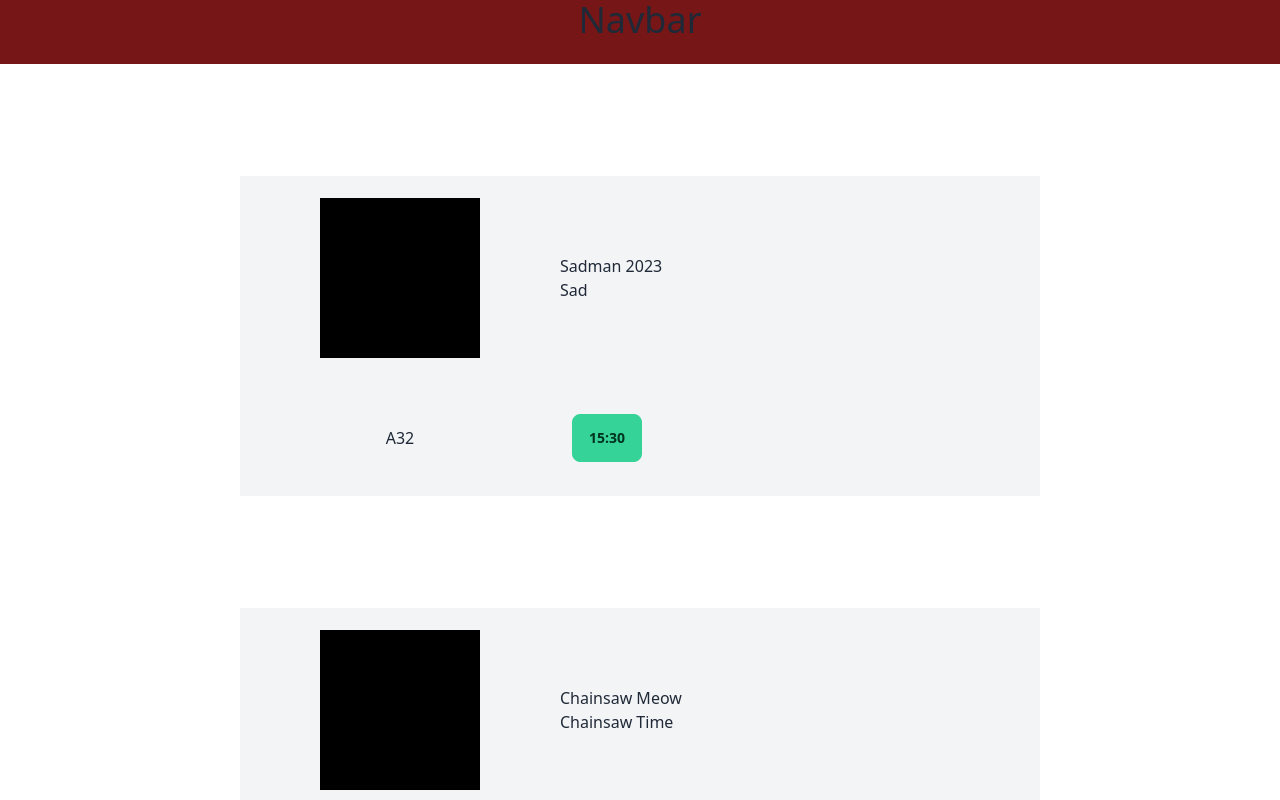
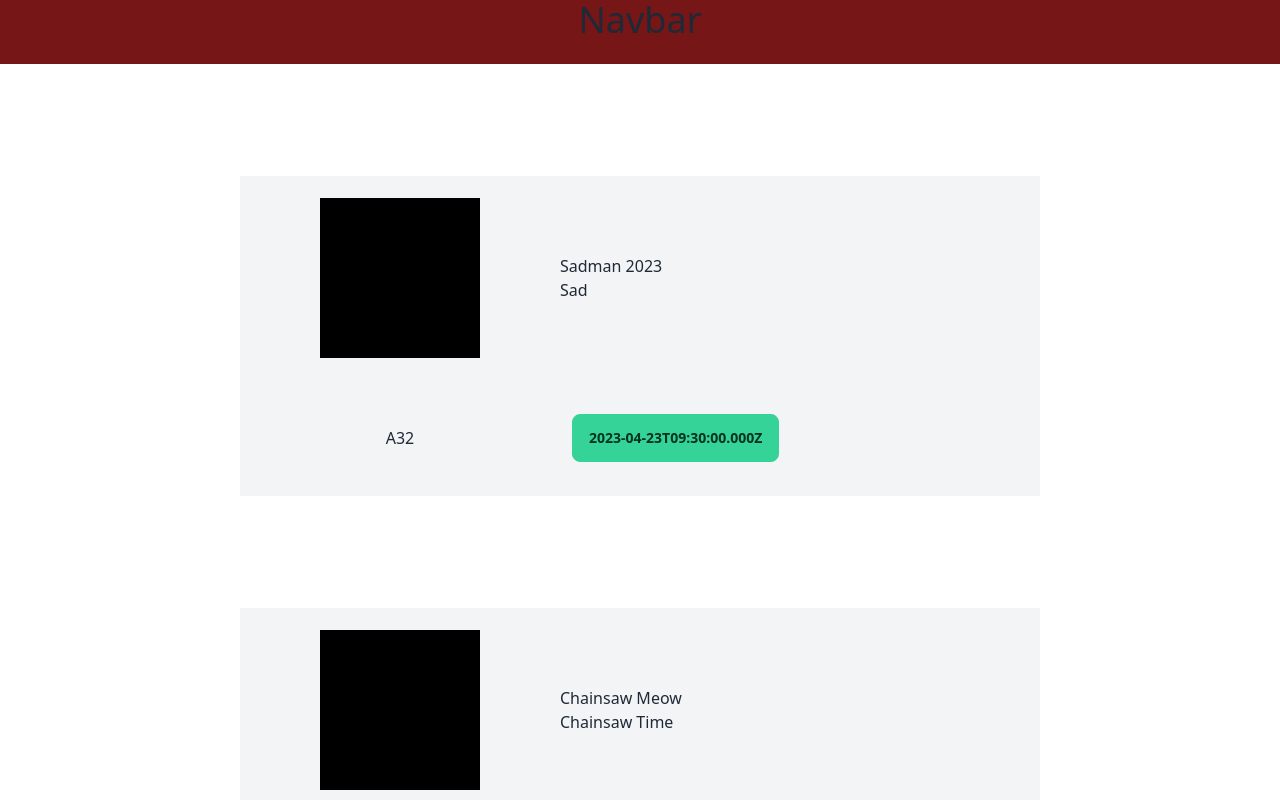
Before and after one commit to skenema/skenema-frontend, a React (Vite) app: page /movie in a window 1280 px wide. Shown: the top 800 px of the page. Built offline with nearby package versions, Linux system fonts and the light colour scheme.

Commit message:
update mock API to use ISO string

```diff
--- a/src/mocks/consts.ts
+++ b/src/mocks/consts.ts
@@ -7,21 +7,21 @@ export const movies: Movie[] = [
     title: "Sadman 2023",
     description: "Sad",
     cinema: "A32",
-    showtimes: [{ id: "SD123", startTime: "15:30" }],
+    showtimes: [{ id: "SD123", startTime: '2023-04-23T09:30:00.000Z' }],
   },
   {
     id: "UUID39",
     title: "Chainsaw Meow",
     description: "Chainsaw Time",
     cinema: "A32",
-    showtimes: [{ id: "SD124", startTime: "16:30" }],
+    showtimes: [{ id: "SD124", startTime: "2023-04-24T09:30:00.000Z" }],
   },
   {
     id: "UUID38",
     title: "Chainsaw Meow 2",
     description: "Chainsaw Time but second chance",
     cinema: "A12",
-    showtimes: [{ id: "SD134", startTime: "17:30" }],
+    showtimes: [{ id: "SD134", startTime: "2023-04-24T09:30:00.000Z" }],
   },
 ];
 // Modified from ChatGPT output
--- a/src/mocks/movies.ts
+++ /dev/null
@@ -1,42 +0,0 @@
-import type { Movie, Seat } from "./types";
-
-// TODO: Use date for start time
-export const movies: Movie[] = [
-    {
-        id: "UUID12",
-        title: "Sadman 2023",
-        description: "Sad",
-        cinema: "A32",
-        showtimes: [{ id: "SD123", startTime: "15:30" }],
-    },
-    {
-        id: "UUID39",
-        title: "Chainsaw Meow",
-        description: "Chainsaw Time",
-        cinema: "A32",
-        showtimes: [{ id: "SD124", startTime: "16:30" }],
-    },
-    {
-        id: "UUID38",
-        title: "Chainsaw Meow 2",
-        description: "Chainsaw Time but second chance",
-        cinema: "A12",
-        showtimes: [{ id: "SD134", startTime: "17:30" }],
-    },
-];
-// Modified from ChatGPT output
-function generateSeatNumber(alphabet: string, num: number): string[] {
-    const seatNumbers: string[] = [];
-    const letters = "ABCDEFGHIJKLMNOPQRSTUVWXYZ";
-    const startNum = 1;
-    const endNum = startNum + num - 1;
-
-    for (let i = startNum; i <= endNum; i++) {
-        const seatNum = `${alphabet}${i.toString().padStart(2, "0")}`;
-        seatNumbers.push(seatNum);
-    }
-
-    return seatNumbers;
-}
-// We have A - H and 01 to 20
-export const allAvailableSeat = "ABCDEFGH".split('').flatMap(alphabet => generateSeatNumber(alphabet, 20)).map(seat => ({ seatNumber: seat, isAvailable: true } as Seat));
```
